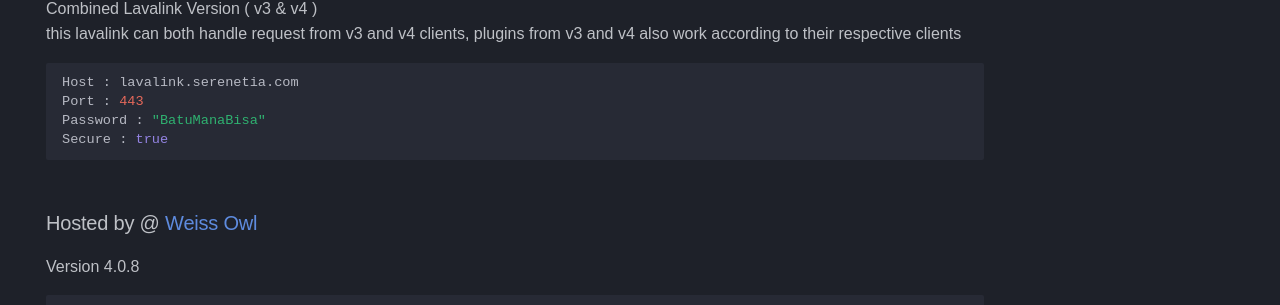
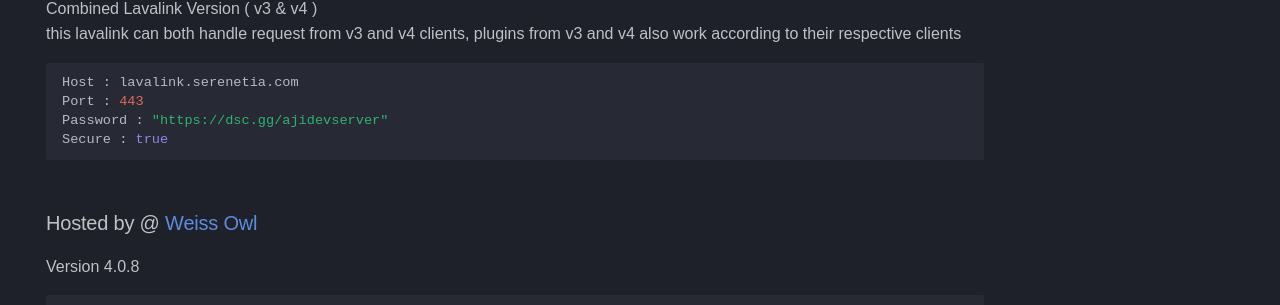
Before and after one commit to DarrenOfficial/lavalink-list, an MkDocs documentation site: the page built from docs/SSL/lavalink-with-ssl.md, in a window 1280 px wide and 900 px high, scrolled down 1179 px. Shown: the part 403-708 px from the top of the window. Built offline with MkDocs 1.6.1 and Material for MkDocs 9.7.7, drawn with Linux system fonts in a browser that asks for light colours; some web fonts are replaced; comment, search, counter and statistics services are not loaded; a style sheet for code colours, icons or effects is not loaded.

Commit message:
Update lavalink-with-ssl.md

````diff
--- a/docs/SSL/lavalink-with-ssl.md
+++ b/docs/SSL/lavalink-with-ssl.md
@@ -79,7 +79,7 @@ this lavalink can both handle request from v3 and v4 clients, plugins from v3 an
 ```bash
 Host : lavalink.serenetia.com
 Port : 443
-Password : "BatuManaBisa"
+Password : "https://dsc.gg/ajidevserver"
 Secure : true
 ```
 ### Hosted by @ [Weiss Owl](https://discord.alfari.id)
````
